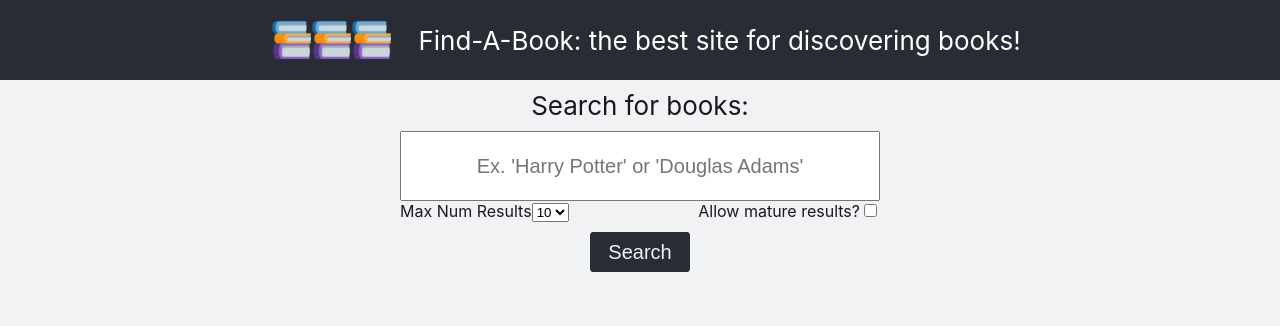
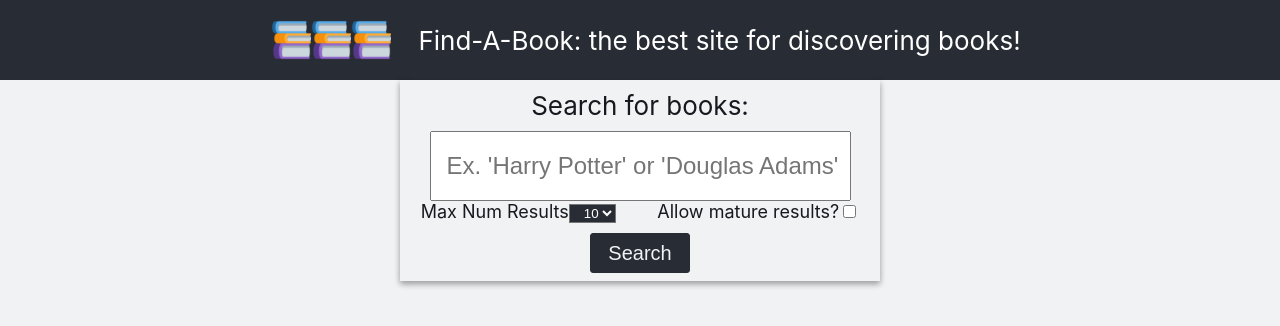
Before and after one commit to CameronHCouch/book-finder, a React (Create React App) app: page / in a window 1280 px wide. Shown: the top 326 px of the page. Built offline with nearby package versions, Linux system fonts and the light colour scheme.

Commit message:
Style search results as material design cards, and standardize single quote usage throughout app

```diff
--- a/src/App.css
+++ b/src/App.css
@@ -3,7 +3,6 @@
 }
 
 .App-logo {
-  /* animation: App-logo-spin infinite 20s linear; */
   height: 5vh;
   pointer-events: none;
   display: inline-block;
@@ -28,12 +27,3 @@
 .App-link {
   color: #61dafb;
 }
-
-@keyframes App-logo-spin {
-  from {
-    transform: rotate(0deg);
-  }
-  to {
-    transform: rotate(360deg);
-  }
-}
--- a/src/components/BookList/BookList.css
+++ b/src/components/BookList/BookList.css
@@ -11,6 +11,10 @@ a {
   text-decoration: none;
 }
 
+li img {
+  margin-top: 1vh;
+}
+
 a:visited {
   color: #553788;
 }
@@ -19,22 +23,27 @@ span {
   font-weight: 600;
 }
 
-.BookList-outer{
+.BookList-outer {
   display: flex;
   flex-wrap: wrap;
   justify-content: center;
   padding: 0px;
-  margin: 0px;
+  margin: 1vh 0px 0px 0px;
+}
+
+.BookListItem-wrapper {
+  box-shadow: 0 3px 6px rgba(0,0,0,0.16), 0 3px 6px rgba(0,0,0,0.23);
+  margin: 1vh;
 }
 
 .BookListItem {
   display: flex;
   width: 30vw;
-  margin: 15px;
+  margin: 20px;
   justify-content: center;
 }
 
-.BookListItem-list{
+.BookListItem-list {
   display: flex;
   flex-direction: column;
 }
--- a/src/components/BookList/BookList.js
+++ b/src/components/BookList/BookList.js
@@ -7,7 +7,7 @@ function BookList(props) {
   const bookList = props.books;
   const bookListComponents = bookList.map((book, idx) => {
     return (
-      <li key= { idx} >
+      <li key= { idx} className='BookListItem-wrapper'>
         <BookListItem
           title= { book.title }
           authors= { book.authors }
@@ -20,8 +20,8 @@ function BookList(props) {
   )
 
     return (
-      <div className="BookList">
-        <ul className="BookList-outer">
+      <div className='BookList'>
+        <ul className='BookList-outer'>
           { bookListComponents }
         </ul>
       </div>
--- a/src/components/BookListItem/BookListItem.js
+++ b/src/components/BookListItem/BookListItem.js
@@ -3,7 +3,7 @@ import '../BookList/BookList.css';
 
 function BookListItem(props) {
   function spreadAuthors(){
-    if (Array.isArray(props.authors) && props.authors.length > 1){
+    if (Array.isArray(props.authors) && props.authors.length > 1) {
       return props.authors.join(', ');
     } else {
       return props.authors;
@@ -11,8 +11,8 @@ function BookListItem(props) {
   }
 
     return (
-      <div className="BookListItem">
-        <ul className="BookListItem-list">
+      <div className='BookListItem'>
+        <ul className='BookListItem-list'>
           <li><a href={ props.infoLink } target='_blank' rel='noopener noreferrer'> { props.title }</a></li>
           <li><span>{props.authors.length > 1 ? 'Authors' : 'Author'}:</span> { spreadAuthors() }</li>
           <li><span>Publisher:</span> { props.publisher }</li>
--- a/src/components/FilterableBookTable/FilterableBookTable.css
+++ b/src/components/FilterableBookTable/FilterableBookTable.css
@@ -1,4 +1,4 @@
-.FilterableBookTable{
+.FilterableBookTable {
   background-color: #f0f2f4;
   min-height: 90vh;
 }
--- a/src/components/FilterableBookTable/FilterableBookTable.js
+++ b/src/components/FilterableBookTable/FilterableBookTable.js
@@ -37,7 +37,7 @@ class FilterableBookTable extends Component {
           this.processAPIResult(result);
         });
     } else {
-      this.setState( {error: '📚 Your search must be at least one character long 📚'});
+      this.setState({ error: '📚 Your search must be at least one character long 📚' });
     }
   }
 
@@ -72,7 +72,7 @@ class FilterableBookTable extends Component {
 
   render() {
     return (
-      <div className="FilterableBookTable">
+      <div className='FilterableBookTable'>
         <SearchForm
           query= { this.state.query }
           maxResults= { this.state.maxResults }
--- a/src/components/SearchForm/SearchForm.css
+++ b/src/components/SearchForm/SearchForm.css
@@ -4,25 +4,36 @@ form {
   width: 60vmin;
   margin: auto;
   color: #17191e;
+  box-shadow: 0 3px 6px rgba(0,0,0,0.16), 0 3px 6px rgba(0,0,0,0.23);
 }
 
-.formHeader{
+.formHeader {
   font-size: 26px;
   margin: 10px 0px;
 }
 
-#bookSearch{
+input[type=text] {
   height: 8vh;
-  font-size: calc(12px + 1vmin);
-  text-align: center;
+  width: 50vmin;
+  align-self: center;
+  font-size: calc(16px + 1vmin);
+  text-align: left;
+  padding-left: 15px;
 }
 
 .formOptions {
   margin-bottom: 10px;
   display: flex;
-  justify-content: space-between;
+  justify-content: space-around;
+  font-size: calc(10px + 1vmin);
 }
-/* TODO: Format dropdown menu */
+
+select {
+  background-color: #282c34;
+  color: white;
+  padding-left: 10px;
+}
+
 input[type=submit] {
   flex: initial;
   align-self: center;
@@ -33,8 +44,28 @@ input[type=submit] {
   background-color: #282c34;
   color: #f0f2f4;
   font-size: 20px;
+  margin-bottom: 1vh;
 }
 
-input[type=submit]:active{
+input[type=submit]:active {
   background-color: #093b9f;
 }
+
+@media only screen and (max-width: 500px) {
+  input[type=text] {
+    font-size: calc(10px + 0.5vmin);
+  }
+
+  input[type=text]:focus {
+    font-size: calc(16px + 1vmin);
+  }
+}
+@media only screen and (max-width: 350px) {
+  input[type=text] {
+    font-size: calc(8px + 0.5vmin);
+  }
+
+  input[type=text]:focus {
+    font-size: calc(16px + 1vmin);
+  }
+}
--- a/src/components/SearchForm/SearchForm.js
+++ b/src/components/SearchForm/SearchForm.js
@@ -15,7 +15,7 @@ class SearchForm extends Component {
 
   handleSubmit(e) {
     e.preventDefault();
-    this.props.onSubmit(e)
+    this.props.onSubmit(e);
   }
 
   toggleFamilyFriendly() {
@@ -24,43 +24,43 @@ class SearchForm extends Component {
 
   render() {
     return (
-      <div className="SearchForm-wrapper">
-        <form onSubmit= { this.handleSubmit }>
-          <label htmlFor="query" className="formHeader">Search for books:</label>
+      <div className='SearchForm-wrapper'>
+        <form onSubmit= { this.handleSubmit } autocomplete='off'>
+          <label htmlFor='query' className='formHeader'>Search for books:</label>
           <input
-            type="text"
+            type='text'
             value={ this.props.query }
             onChange= { this.handleChange }
-            onFocus = { (e) => e.target.placeholder = "" }
+            onFocus = { (e) => e.target.placeholder = '' }
             onBlur = { (e) => e.target.placeholder = "Ex. 'Harry Potter' or 'Douglas Adams'"}
-            name="query"
-            id="bookSearch"
+            name='query'
+            id='bookSearch'
             placeholder="Ex. 'Harry Potter' or 'Douglas Adams'">
           </input>
-          <div className="formOptions">
-            <label htmlFor="maxResults">
+          <div className='formOptions'>
+            <label htmlFor='maxResults'>
               Max Num Results
-              <select name="maxResults" onChange = { this.handleChange }>
-                <option value="10" defaultValue>10</option>
-                <option value="15">15</option>
-                <option value="20">20</option>
-                <option value="25">25</option>
-                <option value="30">30</option>
-                <option value="35">35</option>
-                <option value="40">40</option>
+              <select name='maxResults' onChange = { this.handleChange }>
+                <option value='10' defaultValue>10</option>
+                <option value='15'>15</option>
+                <option value='20'>20</option>
+                <option value='25'>25</option>
+                <option value='30'>30</option>
+                <option value='35'>35</option>
+                <option value='40'>40</option>
               </select>
             </label>
-            <label htmlFor="familyFriendly">
+            <label htmlFor='familyFriendly'>
               Allow mature results?
               <input
-                type="checkbox"
+                type='checkbox'
                 onChange= { this.toggleFamilyFriendly }
-                name="familyFriendly"
-                id="familyFriendly">
+                name='familyFriendly'
+                id='familyFriendly'>
               </input>
             </label>
           </div>
-          <input type="submit" value="Search" id="submit"></input>
+          <input type='submit' value='Search' id='submit'></input>
         </form>
       </div>
     );
```
Also changed, not shown: src/App.js (+6 -6 lines), src/components/Loading/Loading.js (+16 -16 lines), 2 other files (tests, documents, lock files or other folders).
